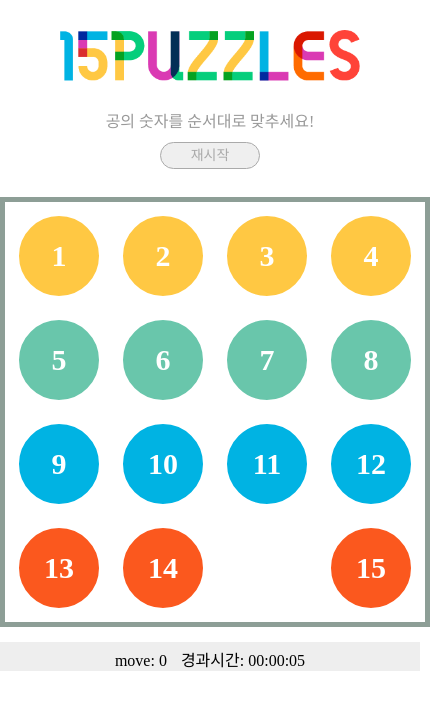
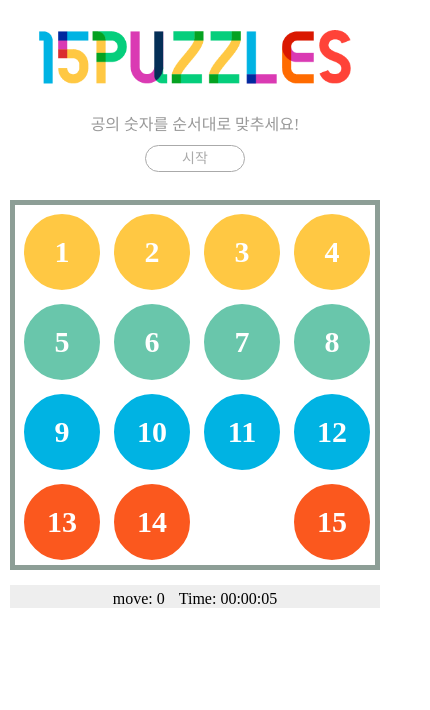
Before and after one commit to jiwonkirn/-15puzzles, a website built with Parcel: page src/index.html in a window 390 px wide. Shown: the whole page, 430 px wide, since content can reach past the window. Built offline with nearby package versions, Linux system fonts and the light colour scheme.

Commit message:
stlye: add responsible web style

```diff
--- a/src/index.html
+++ b/src/index.html
@@ -43,14 +43,15 @@
         <p class="win-modal">
           <span class="smile"> :) </span>
           승리했습니다!
+          <span class="final-time">Time:<span class="timeEl-top"></span></span>
         </p>
       </div>
       <div class="info">
         <div class="info-block">
           <span class="move">move: <span class="moveEl">0</span></span>
-          <span class="time">경과시간: <span class="timeEl"></span></span>
+          <span class="time">Time: <span class="timeEl-bottom"></span></span>
         </div>
-        <button class="btn-restart">재시작</button>
+        <button class="btn-restart">시작</button>
       </div>
     </section>
   </div>
--- a/src/index.js
+++ b/src/index.js
@@ -114,6 +114,7 @@ gameTable.forEach((colEl, colIndex) => {
     // score가 15가 되면 모든 숫자가 1~15의 순서로 위치한다는 의미이므로 게임 승리하고 종료한다.
     if (score === 15) {
       document.querySelector('.win').classList.add('view')
+      restart.textContent = '재시작'
     }
 
   })
@@ -121,7 +122,7 @@ gameTable.forEach((colEl, colIndex) => {
 
 // 타이머 기능
 let timeUp
-const timeEl = document.querySelector('.timeEl')
+const timeEl = document.querySelector('.timeEl-bottom')
 function setIntervalAndExcute() {
   // 타이머 값 초기화
   timeEl.textContent = `00:00:00`
@@ -160,6 +161,7 @@ function setIntervalAndExcute() {
 const restart = document.querySelector('.btn-restart')
 
 restart.addEventListener('click', e => {
+  restart.textContent = '재시작'
   document.querySelector('.win').classList.remove('view') // 승리 모달 제거
   move = 0; // 움직임 횟수 초기화
   clearInterval(timeUp) // 기존에 돌고 있던 타이머 인터벌 종료
--- a/src/index.scss
+++ b/src/index.scss
@@ -113,7 +113,7 @@ body {
 .col {
   width: 100px;
   height: 100px;
-  border: 10px solid #fff;
+  border: 7px solid #fff;
   border-radius: 50%;
   position: absolute;
 
@@ -239,6 +239,7 @@ body {
   line-height: 25px;
   border: 1px solid #aaa;
   color: #aaa;
+  background-color: #fff;
   border-radius: 20px;
 
   position: absolute;
@@ -253,3 +254,33 @@ body {
   background-color: #aaa;
   color: #fff;
 }
+
+@media screen and (max-width: 480px) {
+  $viewWidth: calc(100vw - 20px);
+
+  .title img {
+    width: 80vw;
+  }
+
+  .container, .game, .game-board, .win {
+    max-width: 480px;
+    width: calc(100vw - 20px);
+    height: $viewWidth;
+    max-height: 480px;
+  }
+
+  .game-board {
+    box-sizing: border-box;
+    border-width: 5px;
+  }
+
+  .col {
+    width : calc(25% - 4px);
+    height: calc(25% - 4px);
+    border: 5px solid #fff;
+  }
+
+  .blank {
+    border-color: transparent;
+  }
+}
```
